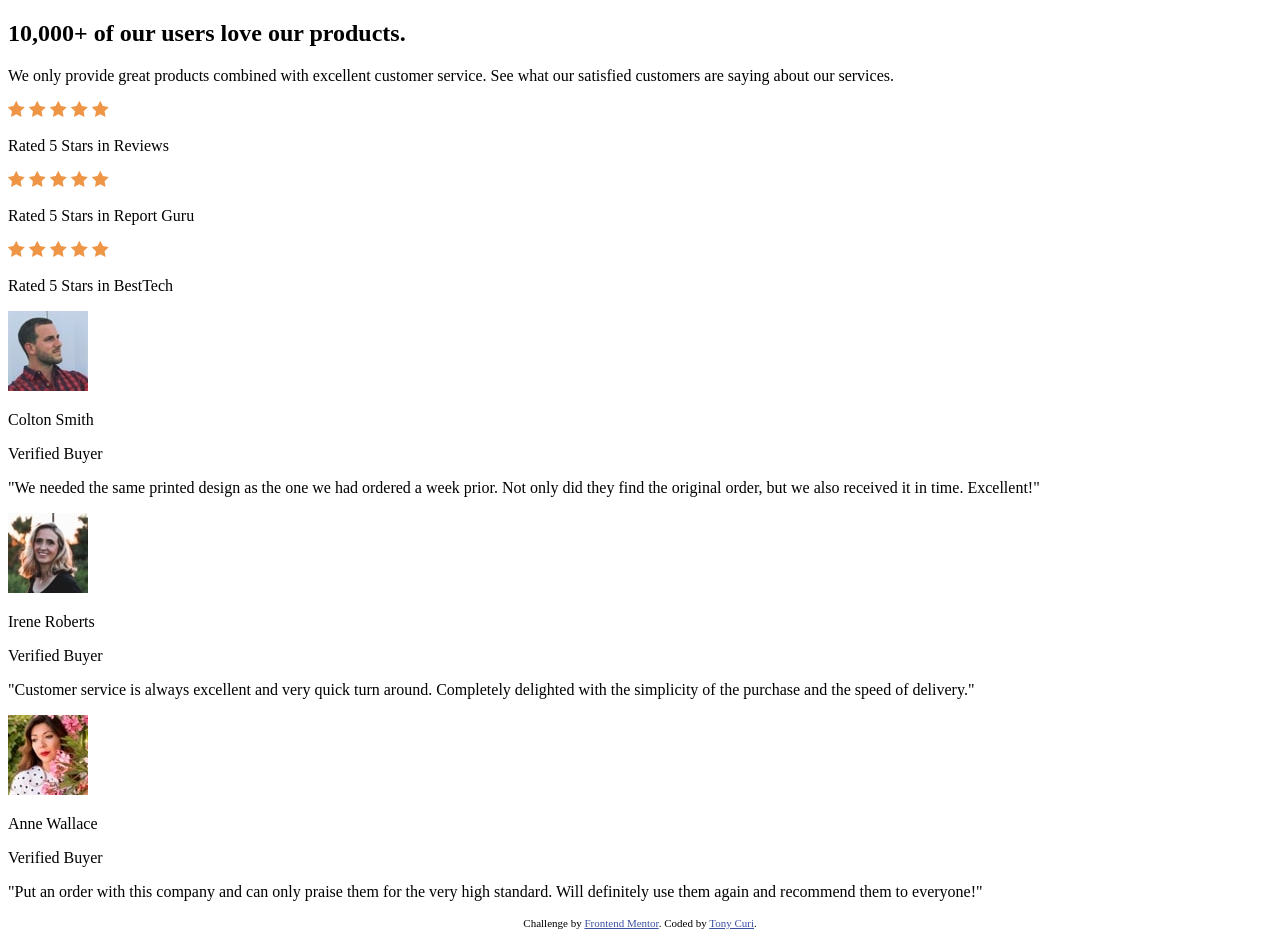
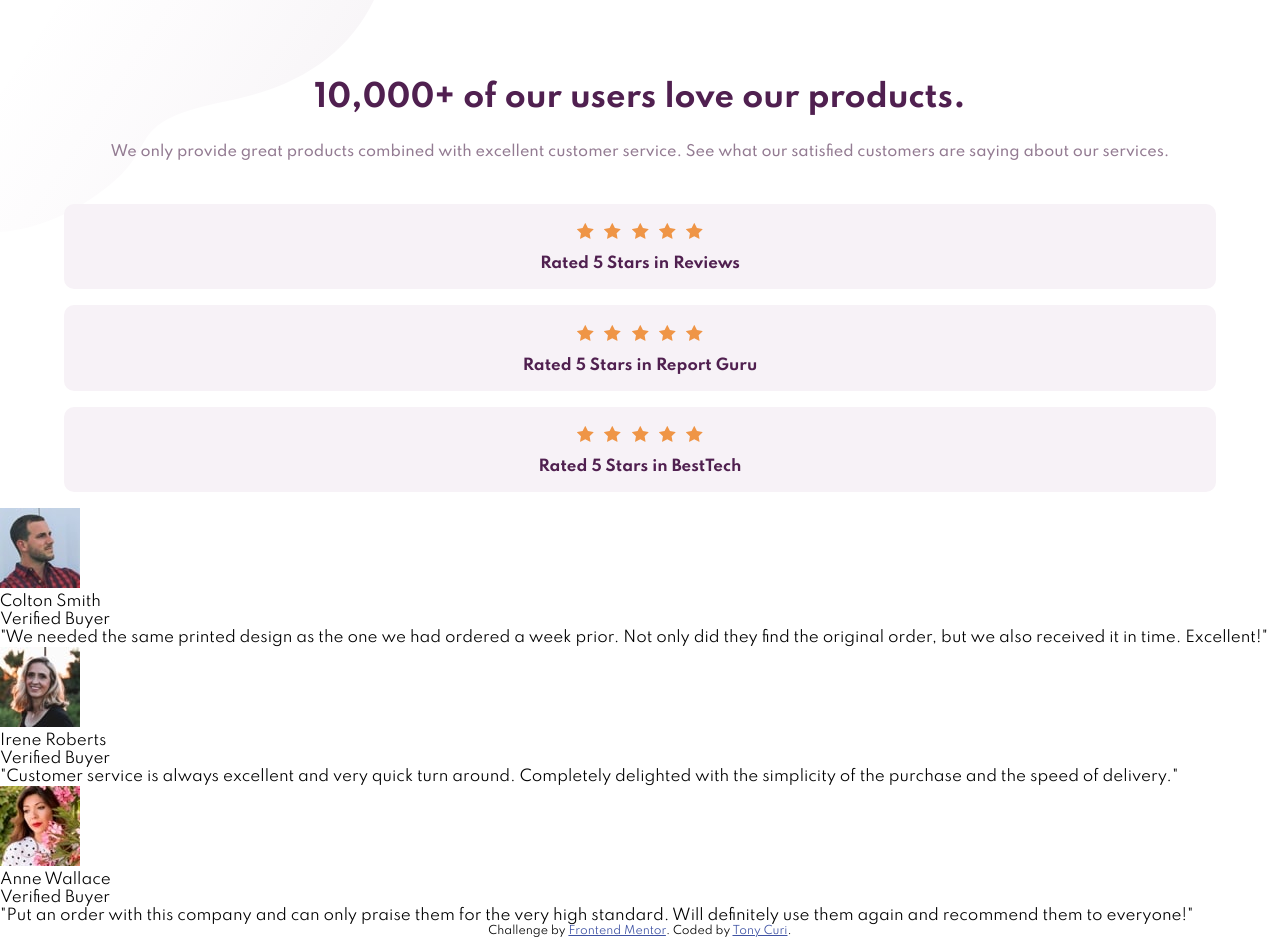
Before and after one commit to tonycuri/social-proof-section-master, a plain HTML site: page index.html in a window 1280 px wide. Drawn offline with Linux system fonts and the light colour scheme.

Commit message:
finish html, finish section-one

```diff
--- a/css/style.css
+++ b/css/style.css
@@ -0,0 +1,66 @@
+:root{
+    --primary-color: hsl(300, 43%, 22%);
+    --secundary-color:hsl(333, 80%, 67%);
+    --dark-magenta:hsl(303, 10%, 53%);
+    --light-magenta:hsl(300, 24%, 96%);
+    --white:(0, 0%, 100%);
+}
+html {
+    box-sizing: border-box;
+}
+
+*,
+*::after,
+*:before {
+    box-sizing: inherit;
+    padding: 0;
+    margin: 0;
+}
+
+body {
+    font-family: 'Spartan', sans-serif;
+    font-size: 15px;
+}
+
+.section-one{
+    background-image: url(../images/bg-pattern-top-mobile.svg);
+    background-repeat: no-repeat;
+}
+.container{
+    width: 90%;
+    max-width: 1440px;
+    margin: 0 auto;
+}
+.intro{
+    text-align: center;
+    padding-top: 5rem;
+}
+.intro .title-intro{
+    font-size: 1.9rem;
+    color:var(--primary-color);
+    font-weight: 700;
+}
+.intro .info{
+    padding: 1.5rem 0;
+    line-height: 1.5rem;
+    color:var(--dark-magenta);
+    font-weight:500;
+    font-size: .9rem;
+}
+.rated{
+    background-color: var(--light-magenta);
+    border-radius: 10px;
+    margin: 1rem 0;
+    padding: 1rem;
+    text-align: center;
+}
+.rated .starts img{
+    padding: 0.2rem;
+}
+.rated .text-rated{
+    color:var(--primary-color);
+    font-weight: 700;
+    padding-top: .5rem;
+}
+
+/* section two */
--- a/index.html
+++ b/index.html
@@ -11,6 +11,8 @@
       sizes="32x32"
       href="./images/favicon-32x32.png"
     />
+    <link rel="preconnect" href="https://fonts.gstatic.com">
+    <link href="https://fonts.googleapis.com/css2?family=Spartan:wght@400;500;700&display=swap" rel="stylesheet">
     <link rel="stylesheet" href="css/style.css">
 
     <title>Frontend Mentor | Social proof section</title>
@@ -29,6 +31,7 @@
   <body>
     <main class="main">
       <section class="section-one">
+        <div class="container">
           <div class="intro">
             <h1 class="title-intro">
               10,000+ of our users love our products.
@@ -66,6 +69,7 @@
                 <img src="images/icon-star.svg" alt="star">
               </div>
               <p class="text-rated">Rated 5 Stars in BestTech</p>
+            </div>
           </div>
         </div>
       </section>
```
Lines whose indentation alone changed are shown as unchanged.
